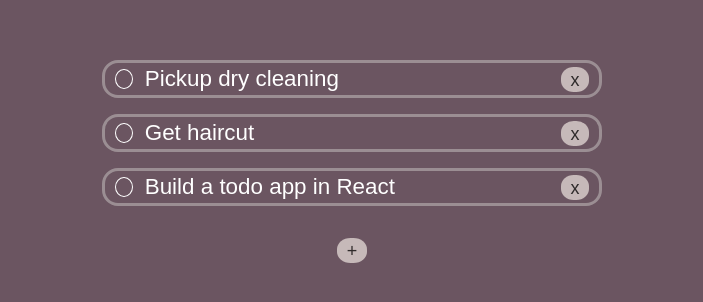
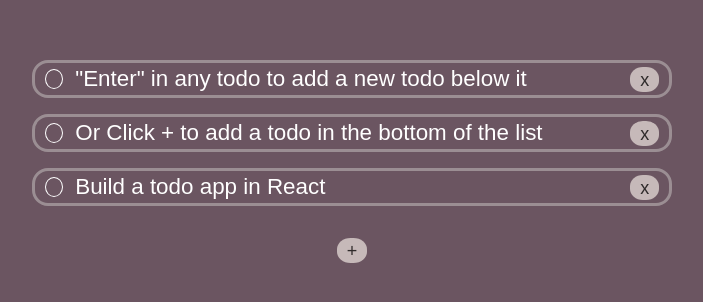
Before and after one commit to ngthing/react-typescript-todo-with-drag-and-drop, a React (Create React App) app: page / in a window 1280 px wide. Shown: the part 132-434 px from the top of the page, without its empty margins (288-991 px from the left). Built offline with nearby package versions, Linux system fonts and the light colour scheme.

Commit message:
Set width for todo list

```diff
--- a/src/App.css
+++ b/src/App.css
@@ -68,7 +68,8 @@ ul {
   list-style: none;
   padding: 0;
   line-height: 2rem;
-  width: 500px;
+  min-width: 50%;
+  max-width: 80%;
 }
 
 input {
--- a/src/App.tsx
+++ b/src/App.tsx
@@ -21,11 +21,11 @@ const TodoItem = (ps: TodoItemProps) => (
 function App() {
   const [todos, setTodos] = useState([
     {
-      content: 'Pickup dry cleaning',
+      content: '"Enter" in any todo to add a new todo below it',
       isCompleted: true,
     },
     {
-      content: 'Get haircut',
+      content: 'Or Click + to add a todo in the bottom of the list',
       isCompleted: false,
     },
     {
```
